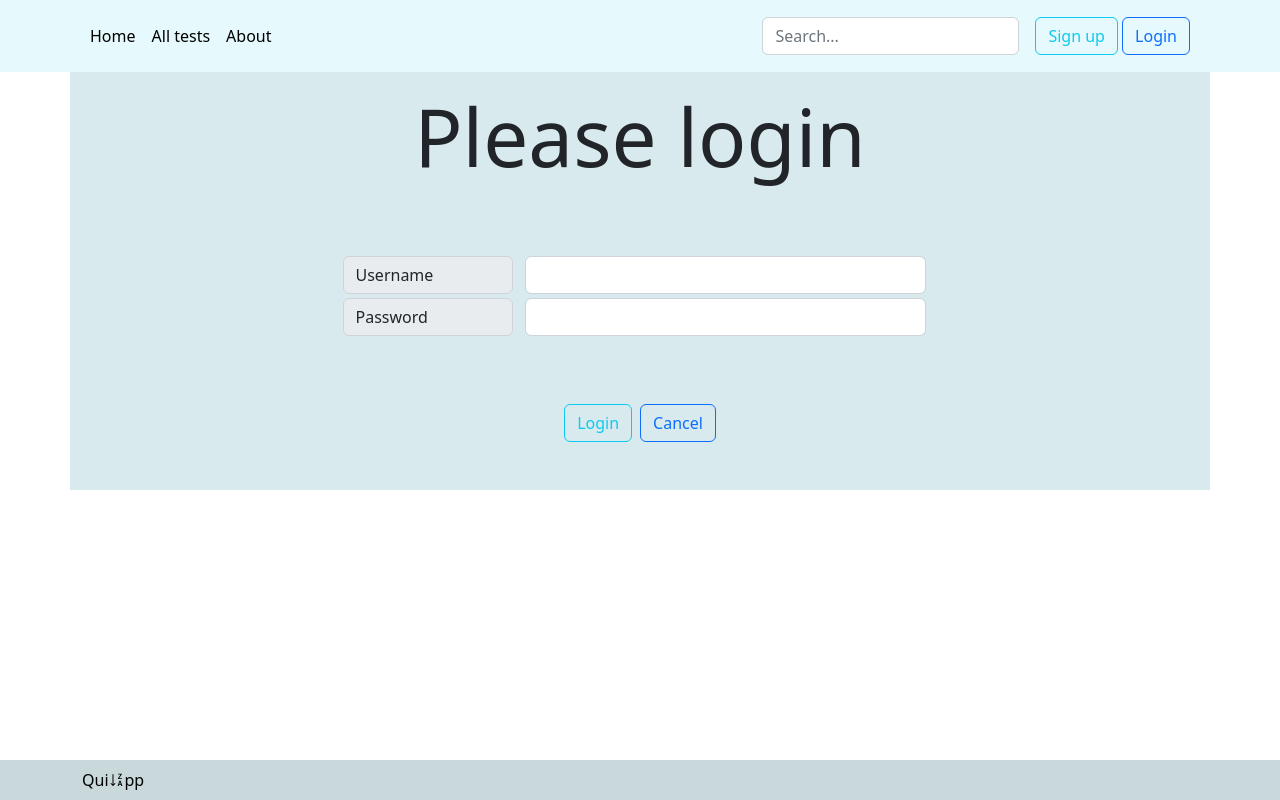
After one commit to embu08/quizapp, a Django app: page /users/login/ in a window 1280 px wide. The commit adds this page. Run offline with Django 4.2, Linux system fonts and the light colour scheme.

Commit message:
a little changes in templates structure and of course styling; added users url for users app; created login.html, register.html, RegisterUserForm, LoginUserForm, UpdateUserForm, urls for all of these, views for all of these

```diff
--- a/quizapp/main_app/templates/add_test.html
+++ b/quizapp/main_app/templates/main_app/add_test.html
@@ -1,4 +1,4 @@
-{% extends 'base.html' %}
+{% extends 'main_app/base.html' %}
 
 {% block title %}Add a new test{% endblock %}
 {% block content %}
@@ -34,8 +34,8 @@
     {% endfor %}
 
     <div class="p-0">
-        <button type="submit" class="btn btn-outline-primary">Save</button>
-        <a role="button" class="btn btn-outline-dark" href="{% url 'tests:home' %}">Cancel</a>
+        <button type="submit" class="btn btn-outline-info">Save</button>
+        <a role="button" class="btn btn-outline-primary" href="{% url 'tests:home' %}">Cancel</a>
     </div>
 
 </form>
--- a/quizapp/main_app/templates/base.html
+++ b/quizapp/main_app/templates/main_app/base.html
@@ -25,10 +25,16 @@
 
 
 
+
+
+
+
+
+
+
     </style>
 </head>
 <body class="d-flex flex-column min-vh-100" style="background-color: #FFFFFF">
-
 
 <!-- scroll up -->
 <button
@@ -42,28 +48,23 @@
               d="M8 15a.5.5 0 0 0 .5-.5V2.707l3.146 3.147a.5.5 0 0 0 .708-.708l-4-4a.5.5 0 0 0-.708 0l-4 4a.5.5 0 1 0 .708.708L7.5 2.707V14.5a.5.5 0 0 0 .5.5z"/>
     </svg>
 </button>
-<!--end block scroll up-->
+<!-- end block scroll up -->
 
-<!--navbar-->
+<!-- navbar -->
 {% block mainmenu %}
-
-{% endblock mainmenu %}
-
-<header class="p-3 border-bottom border-dark" style="background-color: #E6F9FD">
+<header class="p-3" style="background-color: #E6F9FD">
     <div class="container">
         <div class="d-flex flex-wrap align-items-center justify-content-center justify-content-lg-start">
-            <a href="/" class="d-flex align-items-center mb-2 mb-lg-0 text-black text-decoration-none">
-                <svg xmlns="http://www.w3.org/2000/svg" width="16" height="16" fill="currentColor" class="bi bi-quora"
-                     viewBox="0 0 16 16">
-                    <path d="M8.73 12.476c-.554-1.091-1.204-2.193-2.473-2.193-.242 0-.484.04-.707.142l-.43-.863c.525-.45 1.373-.808 2.464-.808 1.697 0 2.568.818 3.26 1.86.41-.89.605-2.093.605-3.584 0-3.724-1.165-5.636-3.885-5.636-2.68 0-3.839 1.912-3.839 5.636 0 3.704 1.159 5.596 3.84 5.596.425 0 .811-.046 1.166-.15Zm.665 1.3a7.127 7.127 0 0 1-1.83.244C3.994 14.02.5 11.172.5 7.03.5 2.849 3.995 0 7.564 0c3.63 0 7.09 2.828 7.09 7.03 0 2.337-1.09 4.236-2.675 5.464.512.767 1.04 1.277 1.773 1.277.802 0 1.125-.62 1.179-1.105h1.043c.061.647-.262 3.334-3.178 3.334-1.767 0-2.7-1.024-3.4-2.224Z"/>
-                </svg>
-            </a>
-
             <ul class="nav col-12 col-lg-auto me-lg-auto mb-2 justify-content-center mb-md-0">
+                {% if request.user.is_staff %}
                 <li><a href="/admin" class="nav-link px-2 text-secondary" target="_blank">Admin</a></li>
+                {% endif %}
+                <li><a href="{% url 'tests:home' %}" class="nav-link px-2 text-black">Home</a></li>
                 <li><a href="{% url 'tests:tests' %}" class="nav-link px-2 text-black">All tests</a></li>
+                {% if user.is_authenticated %}
                 <li><a href="{% url 'tests:my_tests' %}" class="nav-link px-2 text-black">My tests</a></li>
                 <li><a href="{% url 'tests:add' %}" class="nav-link px-2 text-black">Create</a></li>
+                {% endif %}
                 <li><a href="#" class="nav-link px-2 text-black">About</a></li>
             </ul>
 
@@ -73,21 +74,28 @@
             </form>
 
             <div class="text-end">
-                <button type="button" class="btn btn-outline-info">Sign-up</button>
-                <button type="button" class="btn btn-outline-primary me-2">Login</button>
+                {% if user.is_authenticated %}
+                <a class="btn btn-outline-info" href="{% url 'users:my_profile' %}">{{ request.user }}</a>
+                <a class="btn btn-outline-primary me-2" href="{% url 'users:logout' %}">Log out</a>
+                {% else %}
+                <a class="btn btn-outline-info" href="{% url 'users:sign_up' %}">Sign up</a>
+                <a class="btn btn-outline-primary me-2" href="{% url 'users:login' %}">Login</a>
+                {% endif %}
             </div>
         </div>
     </div>
 </header>
+{% endblock mainmenu %}
+<!-- end block navbar -->
 
-
+<!-- main content -->
 <div class="container pb-5 mb-3" style="background-color: #D8EAED">
     {% block content%}
     {% endblock %}
 </div>
-<!--end block main content and sidebar-->
+<!-- end block main content -->
 
-<!--Pagination-->
+<!-- pagination -->
 {% if page_obj.has_other_pages %}
 <div class="container mb-3">
     <ul class="pagination m-0">
@@ -119,15 +127,23 @@
 {% endif %}
 <!--end block pagination-->
 
-<!--footer-->
+<!-- footer -->
 <footer class="mt-auto" style="background-color: #C8D8DB">
-    <div class="container ">
-        <div class="border-top p-2 border-dark">
-            <span class="fs-5">Footer</span>
-        </div>
+    <div class="container py-2">
+        <a href="/" class="d-flex align-items-center mb-2 mb-lg-0 text-black text-decoration-none">
+            Qui
+            <svg xmlns="http://www.w3.org/2000/svg" width="16" height="16" fill="currentColor"
+                 class="bi bi-sort-alpha-down-alt" viewBox="0 0 16 16">
+                <path d="M12.96 7H9.028v-.691l2.579-3.72v-.054H9.098v-.867h3.785v.691l-2.567 3.72v.054h2.645V7z"/>
+                <path fill-rule="evenodd"
+                      d="M10.082 12.629 9.664 14H8.598l1.789-5.332h1.234L13.402 14h-1.12l-.419-1.371h-1.781zm1.57-.785L11 9.688h-.047l-.652 2.156h1.351z"/>
+                <path d="M4.5 2.5a.5.5 0 0 0-1 0v9.793l-1.146-1.147a.5.5 0 0 0-.708.708l2 1.999.007.007a.497.497 0 0 0 .7-.006l2-2a.5.5 0 0 0-.707-.708L4.5 12.293V2.5z"/>
+            </svg>
+            pp
+        </a>
     </div>
 </footer>
-<!--end block footer-->
+<!-- end block footer -->
 
 <script>
 //Get the button
@@ -162,6 +178,13 @@ function backToTop() {
 
 
 
+
+
+
+
+
+
+
 </script>
 </body>
 </html>
--- a/quizapp/main_app/templates/home.html
+++ b/quizapp/main_app/templates/main_app/home.html
@@ -1,4 +1,4 @@
-{% extends 'base.html' %}
+{% extends 'main_app/base.html' %}
 
 {% block content %}
 <h1 class="display-1 py-3">hi {{ request.user }}</h1>
--- a/quizapp/main_app/templates/pass_test.html
+++ b/quizapp/main_app/templates/main_app/pass_test.html
@@ -1,4 +1,4 @@
-{% extends 'base.html' %}
+{% extends 'main_app/base.html' %}
 
 {% block title %}Passing the test{% endblock %}
 {% block content %}
--- a/quizapp/main_app/templates/result.html
+++ b/quizapp/main_app/templates/main_app/result.html
@@ -1,4 +1,4 @@
-{% extends 'base.html' %}
+{% extends 'main_app/base.html' %}
 
 {% block title %}Results{% endblock %}
 {% block content %}
--- a/quizapp/main_app/templates/test_detail.html
+++ b/quizapp/main_app/templates/main_app/test_detail.html
@@ -1,4 +1,4 @@
-{% extends 'base.html' %}
+{% extends 'main_app/base.html' %}
 
 {% block title %}{{ details.name | title }} {% endblock %}
 {% block content %}
--- a/quizapp/main_app/templates/test_edit.html
+++ b/quizapp/main_app/templates/main_app/test_edit.html
@@ -1,4 +1,4 @@
-{% extends 'base.html' %}
+{% extends 'main_app/base.html' %}
 
 {% block title %}Updating test{% endblock %}
 {% block content %}
--- a/quizapp/main_app/templates/test_questions_edit.html
+++ b/quizapp/main_app/templates/main_app/test_questions_edit.html
@@ -1,4 +1,4 @@
-{% extends 'base.html' %}
+{% extends 'main_app/base.html' %}
 
 {% block title %}Editing questions{% endblock %}
 {% block content %}
--- a/quizapp/quizapp/urls.py
+++ b/quizapp/quizapp/urls.py
@@ -4,4 +4,5 @@ from django.urls import path, include
 urlpatterns = [
     path('admin/', admin.site.urls),
     path('', include('main_app.urls', namespace='tests')),
+    path('users/', include('users.urls', namespace='users')),
 ]
--- a/quizapp/users/forms.py
+++ b/quizapp/users/forms.py
@@ -1,16 +1,35 @@
 from django import forms
 from .models import CustomUser
-from django.contrib.auth.forms import UserCreationForm, UserChangeForm
-from django.core.validators import validate_email
+
+from django.contrib.auth.forms import UserCreationForm, UserChangeForm, AuthenticationForm
 
 
-class CustomUserCreationForm(UserCreationForm):
-    class Meta(UserCreationForm):
+class RegisterUserForm(UserCreationForm):
+    username = forms.CharField(label='Username',
+                               widget=forms.TextInput(attrs={'class': 'form-control'}))
+    email = forms.EmailField(label='Email', widget=forms.EmailInput(attrs={'class': 'form-control'}))
+    password1 = forms.CharField(label='Password',
+                                widget=forms.PasswordInput(attrs={'class': 'form-control'}))
+    password2 = forms.CharField(label='Re-enter password ', widget=forms.PasswordInput(
+        attrs={'class': 'form-control'}))
+
+    class Meta:
         model = CustomUser
-        fields = ('username', 'email')
+        fields = ('username', 'email', 'password1', 'password2')
 
 
-class CustomUserChangeForm(UserChangeForm):
+class LoginUserForm(AuthenticationForm):
+    username = forms.CharField(label='Username',
+                               widget=forms.TextInput(attrs={'class': 'form-control'}))
+    password = forms.CharField(label='Password',
+                               widget=forms.PasswordInput(attrs={'class': 'form-control'}))
+
+    class Meta:
+        model = CustomUser
+        fields = ('username', 'password')
+
+
+class UpdateUserForm(UserChangeForm):
     class Meta(UserChangeForm):
         model = CustomUser
         fields = ('username', 'email')
--- /dev/null
+++ b/quizapp/users/templates/users/login.html
@@ -0,0 +1,24 @@
+{% extends 'main_app/base.html' %}
+
+
+{% block title %}Login{% endblock %}
+{% block content %}
+<h1 class="display-1 py-3 text-center">Please login</h1>
+<form action="" method="post">
+    {% csrf_token %}
+    <div class="p-5">
+        {% for f in form %}
+        <div class="row m-0 d-flex justify-content-center">
+            <div class="input-group-text d-flex align-items-stretch col-2 mb-1">{{ f.label }}</div>
+            <div class="col-5">{{ f }}</div>
+            {% if f.errors %}
+            <div class="bg-danger col-7 mb-1 rounded p-0 text-center">{{ f.errors }}</div>
+            {% endif %}
+        </div>
+        {% endfor %}
+    </div>
+    <div class="mt-3 d-flex justify-content-center gap-2">
+        <button type="submit" class="btn btn-outline-info">Login</button>
+        <a class="btn btn-outline-primary" href="{% url 'tests:home' %}">Cancel</a></div>
+</form>
+{% endblock %}
--- /dev/null
+++ b/quizapp/users/urls.py
@@ -0,0 +1,12 @@
+from django.urls import path
+from .views import *
+from django.views.decorators.cache import cache_page
+
+app_name = 'users'
+urlpatterns = [
+    path('register/', RegisterUser.as_view(), name='sign_up'),
+    path('login/', LoginUser.as_view(), name='login'),
+    path('logout/', logout_user, name='logout'),
+    path('my-profile/', MyProfileView.as_view(), name='my_profile'),
+    path('my-profile/update/', UpdateUserView.as_view(), name='my_profile_update'),
+]
--- a/quizapp/users/views.py
+++ b/quizapp/users/views.py
@@ -1,3 +1,45 @@
-from django.shortcuts import render
+from django.contrib.auth import login, logout
+from django.contrib.auth.models import User
+from django.contrib.auth.views import LoginView
+from django.shortcuts import render, redirect
+from django.urls import reverse_lazy
+from django.views.generic import CreateView, UpdateView, DetailView
 
-# Create your views here.
+from users.forms import LoginUserForm, RegisterUserForm, UpdateUserForm
+
+
+class RegisterUser(CreateView):
+    form_class = RegisterUserForm
+    template_name = 'users/register.html'
+    success_url = reverse_lazy('users:login')
+
+    def form_valid(self, form):
+        user = form.save()
+        login(self.request, user)
+        return redirect('tests:home')
+
+
+class LoginUser(LoginView):
+    form_class = LoginUserForm
+    template_name = 'users/login.html'
+
+    def get_success_url(self):
+        return reverse_lazy('tests:home')
+
+
+class UpdateUserView(UpdateView):
+    form_class = UpdateUserForm
+    template_name = 'users/update_user.html'
+
+    def get_success_url(self):
+        return reverse_lazy('tests:home')
+
+
+class MyProfileView(DetailView):
+    model = User
+    template_name = 'users/user_detail.html'
+
+
+def logout_user(request):
+    logout(request)
+    return redirect('users:login')
```
Also changed, not shown: quizapp/main_app/templates/main_app/show_my_tests_list.html (renamed from quizapp/main_app/templates/show_tests_list.html, +26 -21 lines), quizapp/main_app/templates/main_app/show_tests_list.html (renamed from quizapp/main_app/templates/show_my_tests_list.html, +19 -24 lines), quizapp/main_app/views.py (+11 -12 lines), quizapp/users/admin.py (+3 -4 lines), quizapp/users/templates/users/register.html (added, +24 -0 lines).
